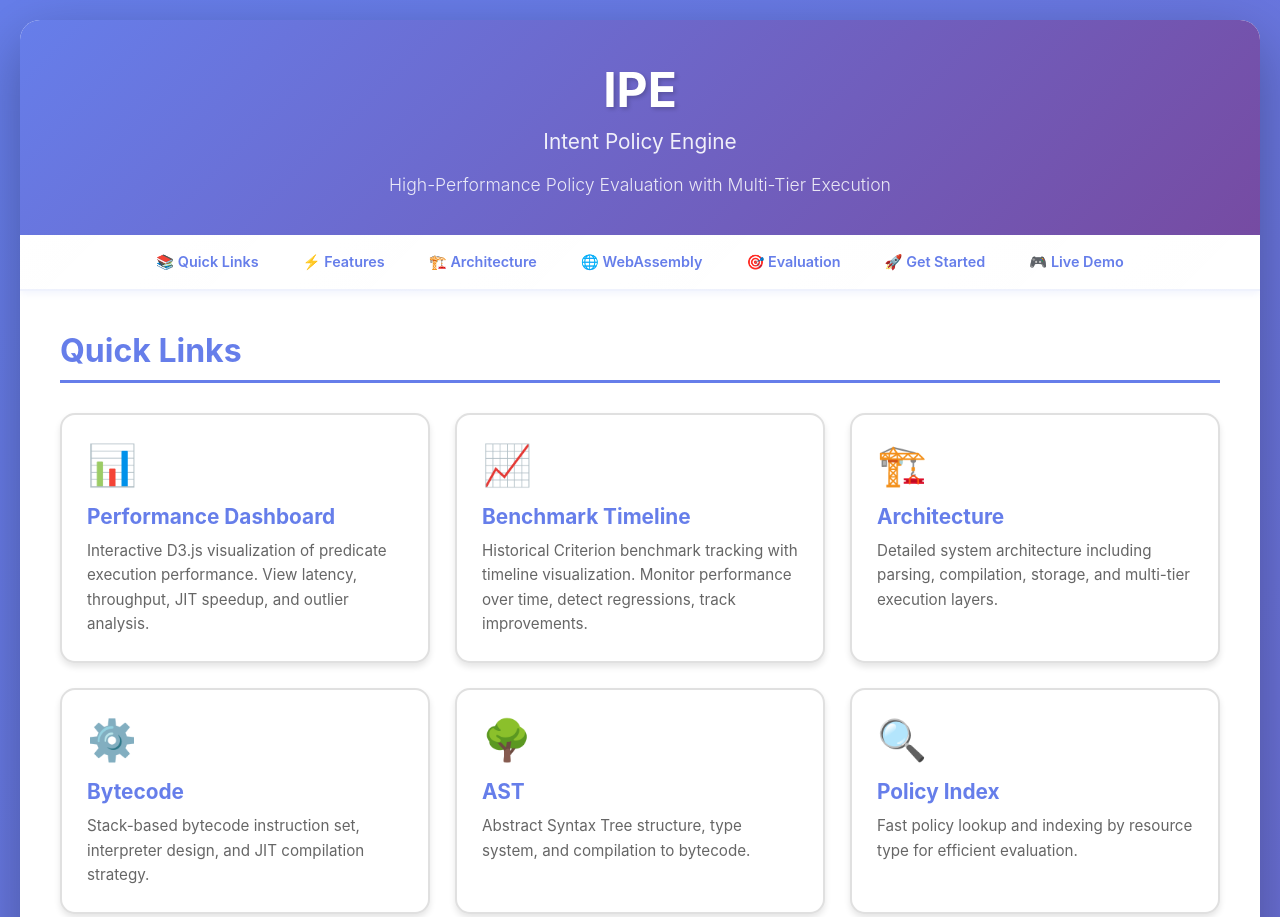
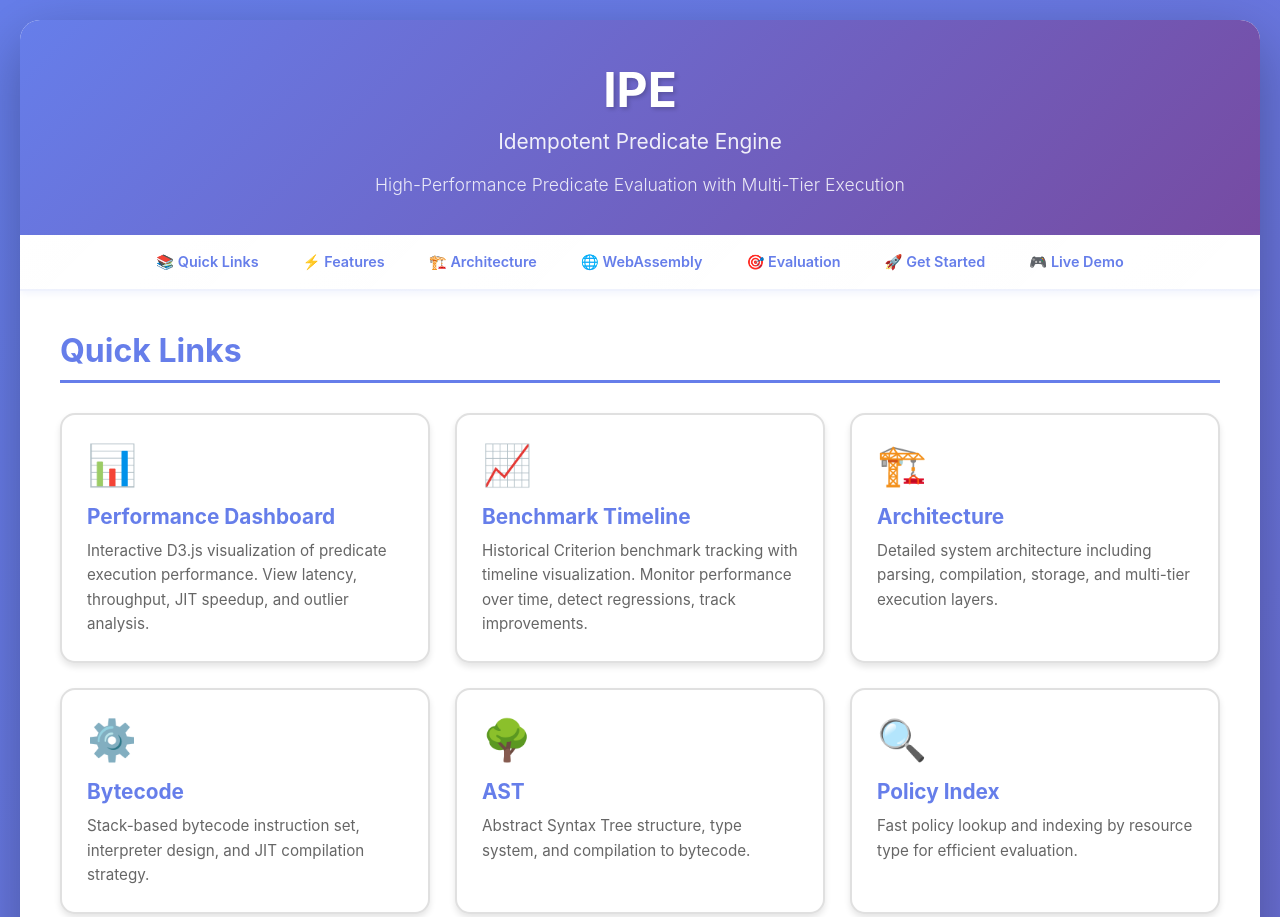
Before and after one commit to jrepp/ipe, a website: page docs/index.html in a window 1280 px wide. Shown: the top 917 px of the page. Drawn offline with Linux system fonts and the light colour scheme; a script that the page names is missing.

Commit message:
Update docs/index.html to reflect Idempotent Predicate Engine name
- Changed title from "Intent Policy Engine" to "Idempotent Predicate Engine"
- Updated subtitle and tagline to use "Predicate Evaluation"
- Updated footer text

```diff
--- a/docs/index.html
+++ b/docs/index.html
@@ -3,7 +3,7 @@
 <head>
     <meta charset="UTF-8">
     <meta name="viewport" content="width=device-width, initial-scale=1.0">
-    <title>IPE - Intent Policy Engine</title>
+    <title>IPE - Idempotent Predicate Engine</title>
     <script src="https://cdn.jsdelivr.net/npm/mermaid@10/dist/mermaid.min.js"></script>
     <style>
         * {
@@ -239,8 +239,8 @@
     <div class="container">
         <header>
             <h1>IPE</h1>
-            <div class="subtitle">Intent Policy Engine</div>
-            <div class="tagline">High-Performance Policy Evaluation with Multi-Tier Execution</div>
+            <div class="subtitle">Idempotent Predicate Engine</div>
+            <div class="tagline">High-Performance Predicate Evaluation with Multi-Tier Execution</div>
         </header>
 
         <!-- Navigation -->
@@ -725,8 +725,8 @@ just perftest-quick</pre>
 
         <footer>
             <p style="font-size: 1.1em; color: #666;">
-                <strong>IPE</strong> - Intent Policy Engine<br>
-                High-Performance Policy Evaluation with Multi-Tier Execution<br>
+                <strong>IPE</strong> - Idempotent Predicate Engine<br>
+                High-Performance Predicate Evaluation with Multi-Tier Execution<br>
                 <a href="https://github.com/yourusername/ipe" style="color: #667eea; text-decoration: none;">
                     View on GitHub →
                 </a>
```
